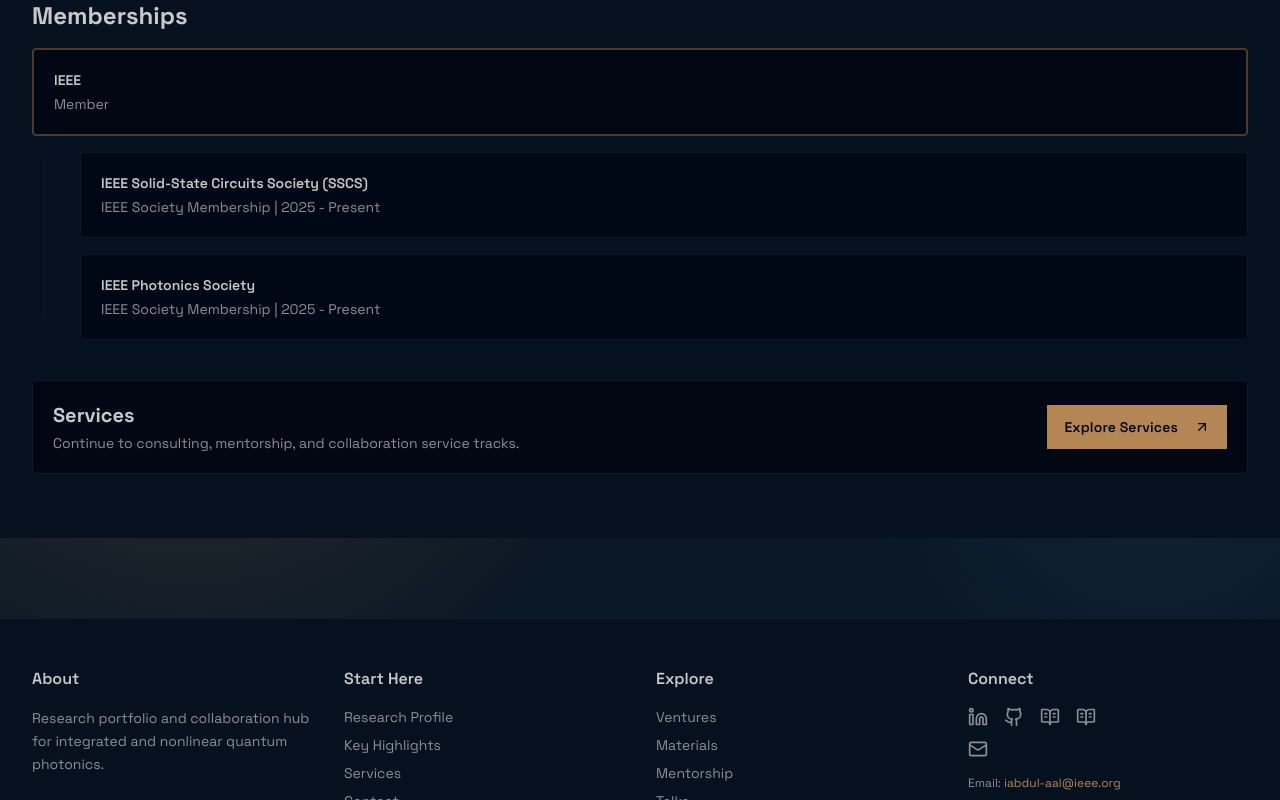
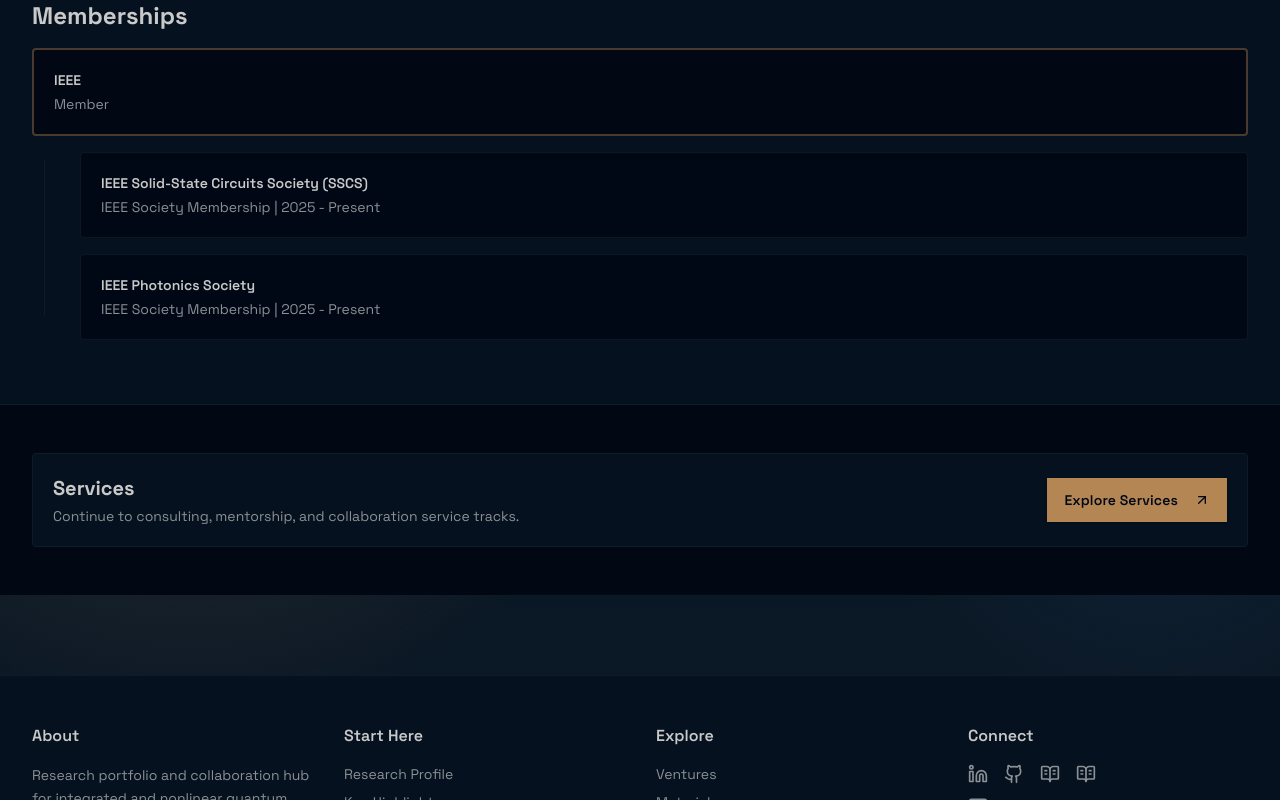
Before and after one commit to iabdul-aal/iabdul-aal.github.io, a Next.js app: page /about in a window 1280 px wide. Shown: the part 3598-4398 px from the top of the page. Built offline with nearby package versions, Linux system fonts and the light colour scheme.

Commit message:
Move Services CTA into standalone About section

```diff
--- a/app/about/page.tsx
+++ b/app/about/page.tsx
@@ -561,8 +561,13 @@ export default async function AboutPage() {
               </div>
             </section>
 
-            <section>
-              <div className="p-5 rounded-xl border border-border bg-background flex flex-col sm:flex-row sm:items-center sm:justify-between gap-4">
+          </div>
+        </div>
+      </section>
+
+      <section className="py-12 border-t border-border bg-background">
+        <div className="max-w-7xl mx-auto px-4 sm:px-6 lg:px-8">
+          <div className="p-5 rounded-xl border border-border bg-card flex flex-col sm:flex-row sm:items-center sm:justify-between gap-4">
             <div>
               <h3 className="text-xl font-bold">Services</h3>
               <p className="text-sm text-muted-foreground mt-1">
@@ -576,8 +581,6 @@ export default async function AboutPage() {
               </Link>
             </Button>
           </div>
-            </section>
-          </div>
         </div>
       </section>
     </main>
```
Lines whose indentation alone changed are shown as unchanged.
